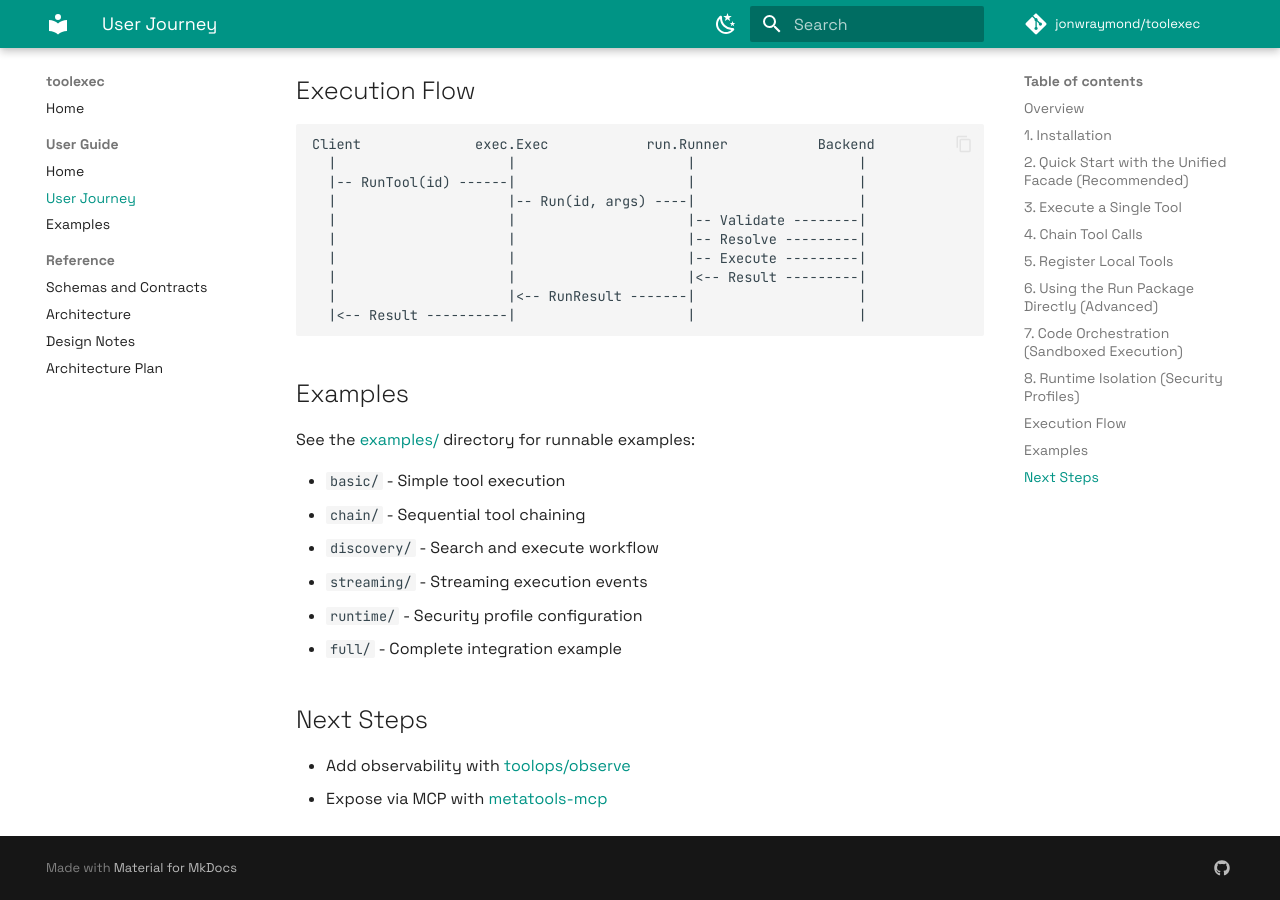
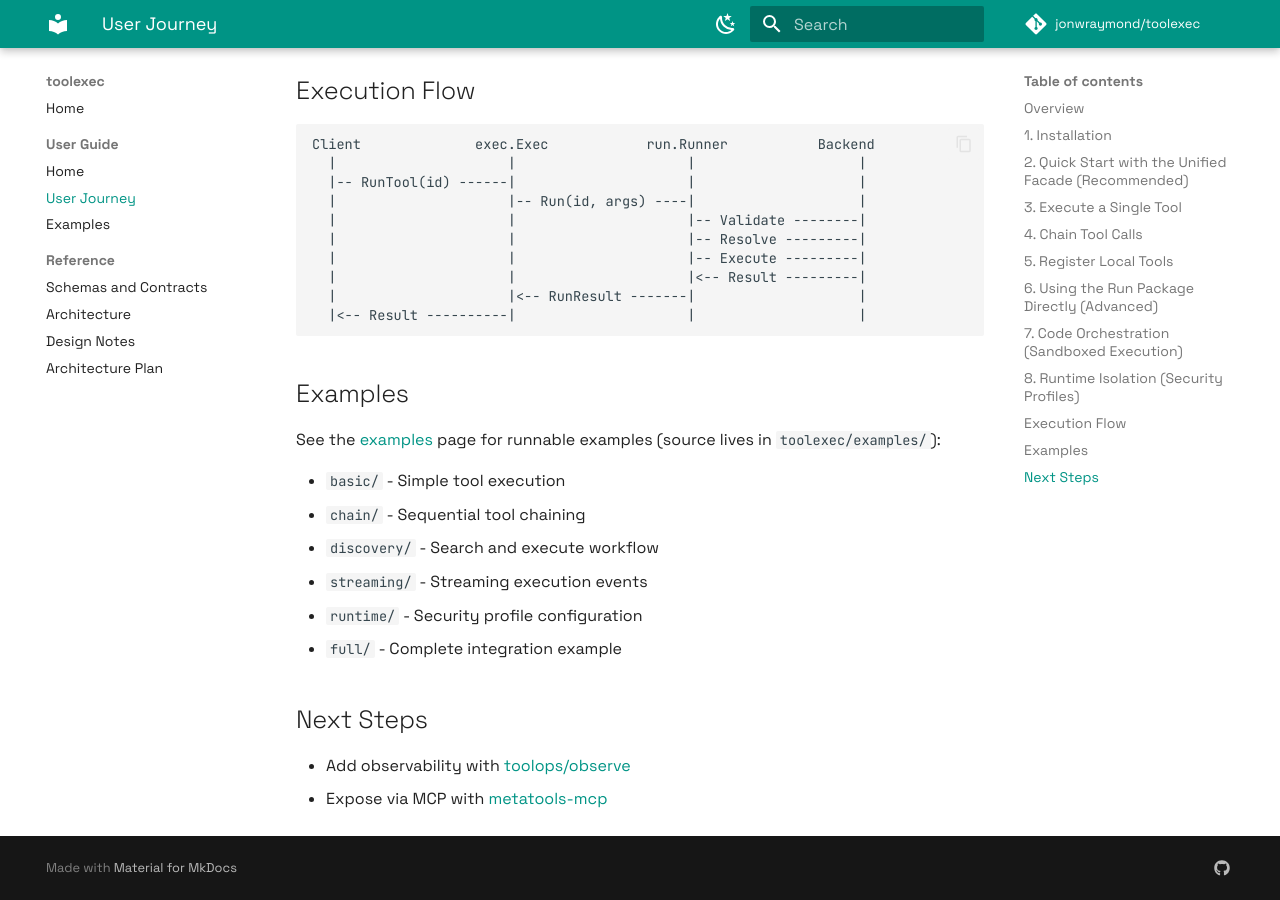
Before and after one commit to jonwraymond/toolexec, an MkDocs documentation site: the page built from docs/user-journey.md, in a window 1280 px wide and 900 px high, scrolled down 4321 px. Built offline with MkDocs 1.6.1 and Material for MkDocs 9.7.7, drawn with Linux system fonts in a browser that asks for light colours; comment, search, counter and statistics services are not loaded.

Commit message:
docs(toolexec): fix user journey examples link

```diff
--- a/docs/user-journey.md
+++ b/docs/user-journey.md
@@ -222,7 +222,8 @@ Client              exec.Exec            run.Runner           Backend
 
 ## Examples
 
-See the [examples/](../examples/) directory for runnable examples:
+See the [examples](examples.md) page for runnable examples (source lives in
+`toolexec/examples/`):
 
 - `basic/` - Simple tool execution
 - `chain/` - Sequential tool chaining
```
